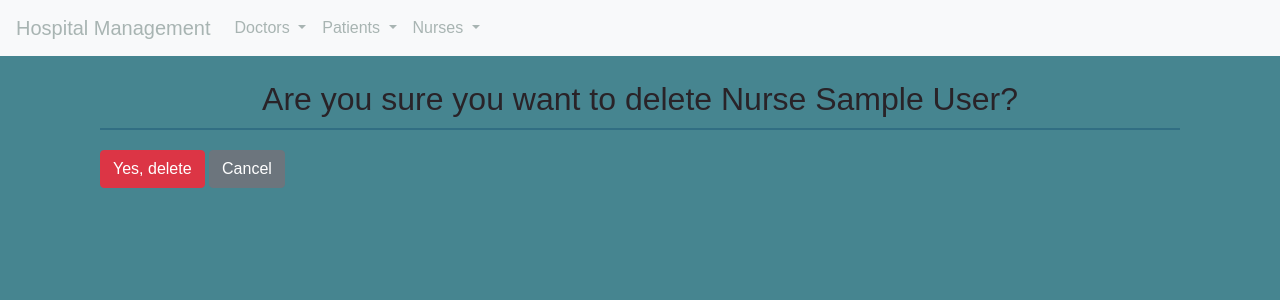
After one commit to Fotisyng/HospitalManagementSystem, a Django app: template src/nurses/templates/nurse_confirm_delete.html in a window 1280 px wide. The commit adds this page. Shown: the top 300 px of the page. Run offline with Django 3.2, Linux system fonts and the light colour scheme; the template is opened without the code that fills it: most values are stand-ins (such as "Sample title", 1, 10 or a date in 2020); some libraries are stand-ins or nearby versions.

Commit message:
feat: Remaining Nurse functionality added

```diff
--- /dev/null
+++ b/src/nurses/templates/nurse_confirm_delete.html
@@ -0,0 +1,14 @@
+{% extends 'base.html' %}
+
+{% block title %}Confirm Delete{% endblock %}
+
+{% block content %}
+<div class="container my-4">
+    <h2 class="text-center">Are you sure you want to delete Nurse {{ object.first_name }} {{ object.last_name }}?</h2>
+    <form method="post">
+        {% csrf_token %}
+        <button type="submit" class="btn btn-danger">Yes, delete</button>
+        <a href="{% url 'nurse-detail' object.pk %}" class="btn btn-secondary">Cancel</a>
+    </form>
+</div>
+{% endblock %}
--- a/src/nurses/templates/nurse_form.html
+++ b/src/nurses/templates/nurse_form.html
@@ -75,7 +75,8 @@
         <!-- Supervised Nurses Dropdown -->
         <div class="form-group">
             <label for="supervised_nurse">Supervised Nurses:</label>
-            <select name="supervised_nurse" id="supervised_nurse" class="form-control" multiple>
+            <select name="supervised_nurse" id="supervised_nurse" class="form-control" required>
+                <option value="" disabled selected>Select the supervisor nurse</option>
                 {% for nurse in nurses %}
                 <option value="{{ nurse.id }}">{{ nurse.first_name }} {{ nurse.last_name }}</option>
                 {% endfor %}
--- a/src/nurses/urls.py
+++ b/src/nurses/urls.py
@@ -1,9 +1,10 @@
 from django.urls import path
-from .views import NurseListView, NurseUpdateView, NurseCreateView, NurseDetailView
+from .views import NurseListView, NurseUpdateView, NurseCreateView, NurseDetailView, NurseDeleteView
 
 urlpatterns = [
     path('list/', NurseListView.as_view(), name='nurse-list'),
     path('add/', NurseCreateView.as_view(), name='create_nurse'),
     path('nurses/<int:pk>/', NurseDetailView.as_view(), name='nurse-detail'),
-    path('edit/<int:pk>/', NurseUpdateView.as_view(), name='nurse-edit'),
+    path('edit/<int:pk>/', NurseUpdateView.as_view(), name='nurse-update'),
+    path('nurses/<int:pk>/delete', NurseDeleteView.as_view(), name='nurse-delete'),
 ]
```
Also changed, not shown: src/nurses/templates/nurse_update_form.html (added, +15 -0 lines), src/nurses/views.py (+7 -2 lines).
